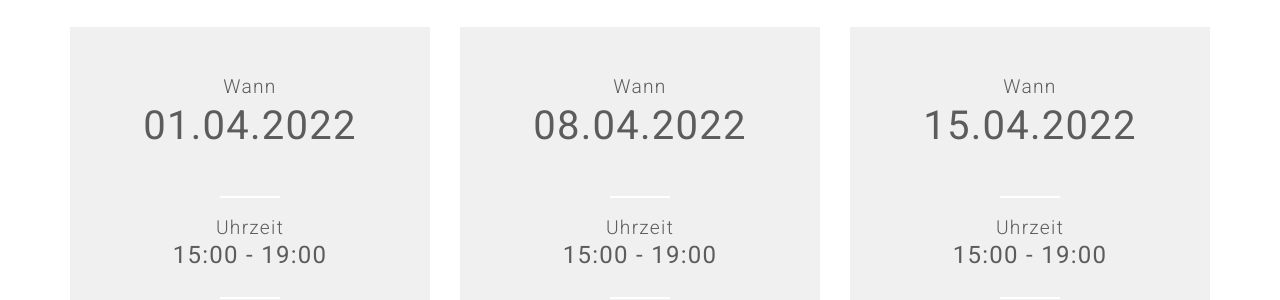
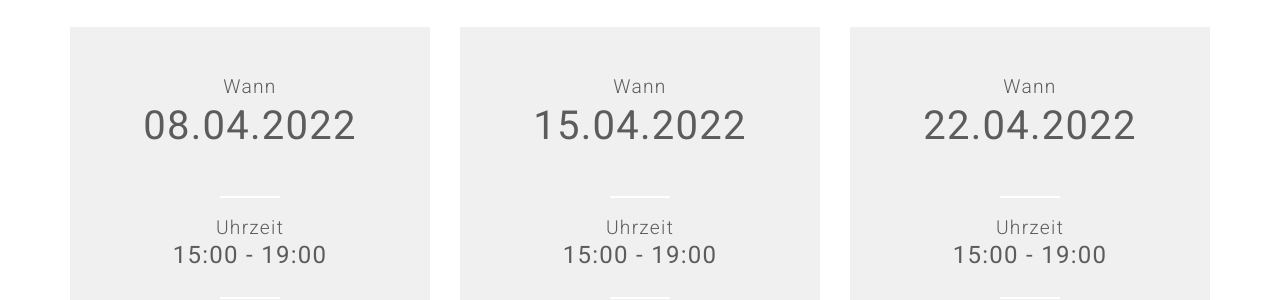
Before and after one commit to coderdojo-wien/coderdojo-wien.github.io, a Jekyll site: the page built from index.html, in a window 1280 px wide and 900 px high, scrolled down 3869 px. Shown: the part 185-485 px from the top of the window. Built offline with Jekyll 4.4.1, drawn with Linux system fonts in a browser that asks for light colours; nearby versions of some CDN libraries; comment, search, counter and statistics services are not loaded; some of the changed lines change nothing that is shown; some of the changed text lies outside the part shown.

Commit message:
Update events.yml

```diff
--- a/_data/events.yml
+++ b/_data/events.yml
@@ -3,16 +3,6 @@ title: "Termine"
 description: "Ein Anmeldung ist für die Teilnahme an den online CoderDojos nicht erforderlich. Das genaue Workshopprogramm mit den Teilnahmelinks finden sie in unserem aktuellen Newsletter, der jeweils bis spätestens den Tag davor versendet wird und auf unserer Hompepage https://www.facebook.com/coderdojowien. </br><b>Für die Teilnahme an offline CoderDojos ist unbedingt eine Anmeldung erforderlich!</b>"
 
 events-list:
-- event-date: 01.04.2022
-  event-time: 15:00 - 19:00
-  event-startdate: 2022-04-01T15:00:00+0100
-  event-enddate: 2022-04-01T19:00:00+0100
-  event-name: Online CoderDojo
-  event-type: Online
-  event-place: Online Dojo
-  event-place-name: Online
-  event-url: "https://linz.coderdojo.net/termine/"
-
 - event-date: 08.04.2022
   event-time: 15:00 - 19:00
   event-startdate: 2022-04-08T15:00:00+0100
@@ -33,6 +23,16 @@ events-list:
   event-place-name: Online
   event-url: "https://linz.coderdojo.net/termine/"
 
+- event-date: 22.04.2022
+  event-time: 15:00 - 19:00
+  event-startdate: 2022-04-22T15:00:00+0100
+  event-enddate: 2022-04-22T19:00:00+0100
+  event-name: Online CoderDojo
+  event-type: Online
+  event-place: Online Dojo
+  event-place-name: Online
+  event-url: "https://linz.coderdojo.net/termine/"
+
 # - event-date: 17.01.2022
 #   event-time: 15:00 - 19:00
 #   event-startdate: 2022-01-17T15:00:00+0100
```
